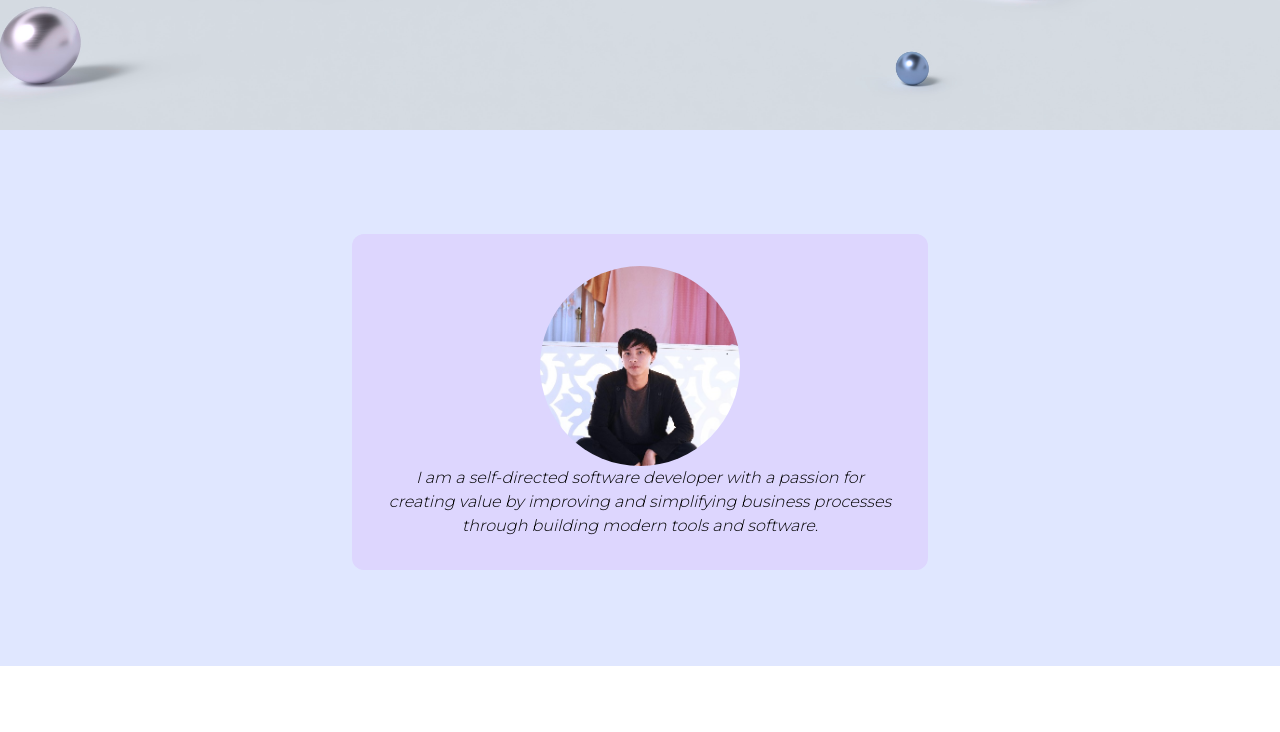
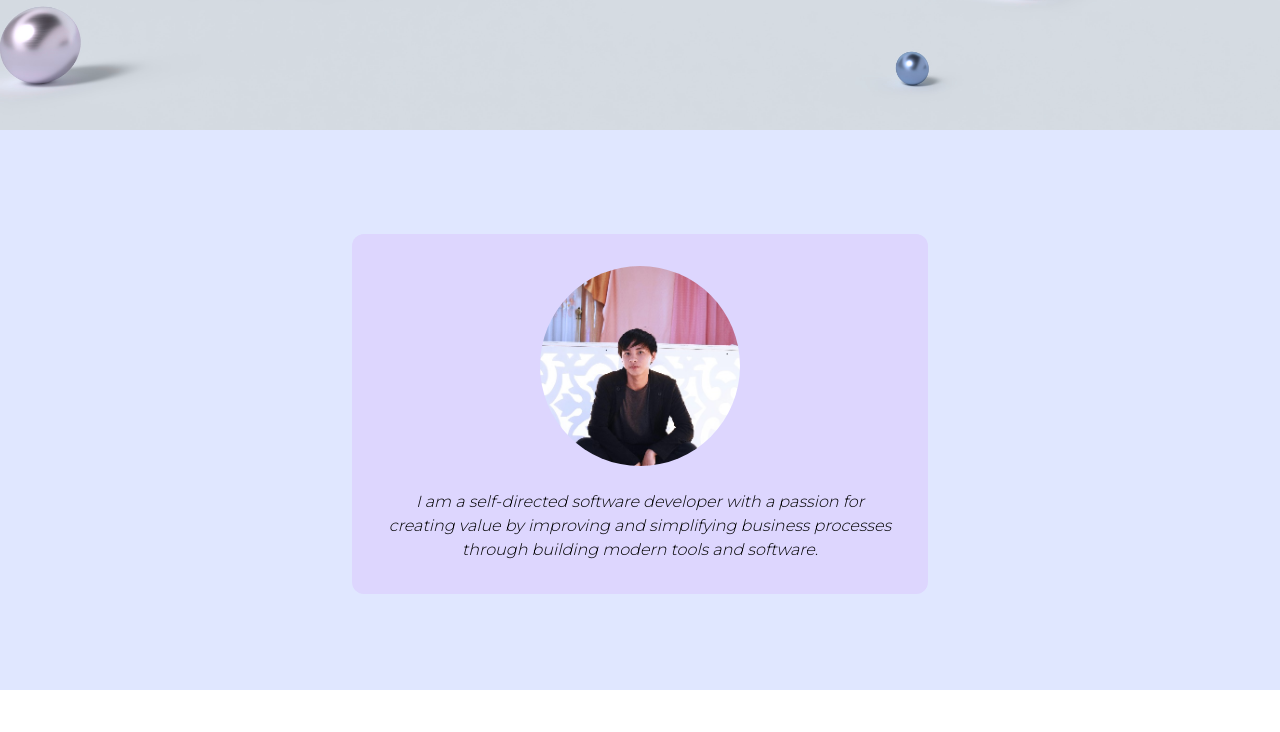
Before and after one commit to jmossesgeld/jmossesgeld-site, a Next.js app: page / in a window 1280 px wide. Shown: the part 670-1402 px from the top of the page. Built offline with nearby package versions, Linux system fonts and the light colour scheme.

Commit message:
add spacing

```diff
--- a/components/about.tsx
+++ b/components/about.tsx
@@ -11,8 +11,7 @@ export default function About() {
   return (
     <div className={"" + (inView ? " animate-fade-in-down" : " opacity-0")} ref={ref} id="about">
       <div className="flex justify-evenly items-center flex-col h-4/5 mx-auto text-center  bg-indigo-100 py-24">
-        <div>
-          <p
+        <div
           className={bodyText + " italic bg-violet-200 rounded-xl p-8 flex flex-col items-center"}
         >
           <Image
@@ -23,6 +22,7 @@ export default function About() {
             className="rounded-full"
             priority
           />
+          <p className="mt-6">
             I am a self-directed software developer with a passion for creating value by improving
             and simplifying business processes through building modern tools and software.
           </p>
```
Lines whose indentation alone changed are shown as unchanged.
